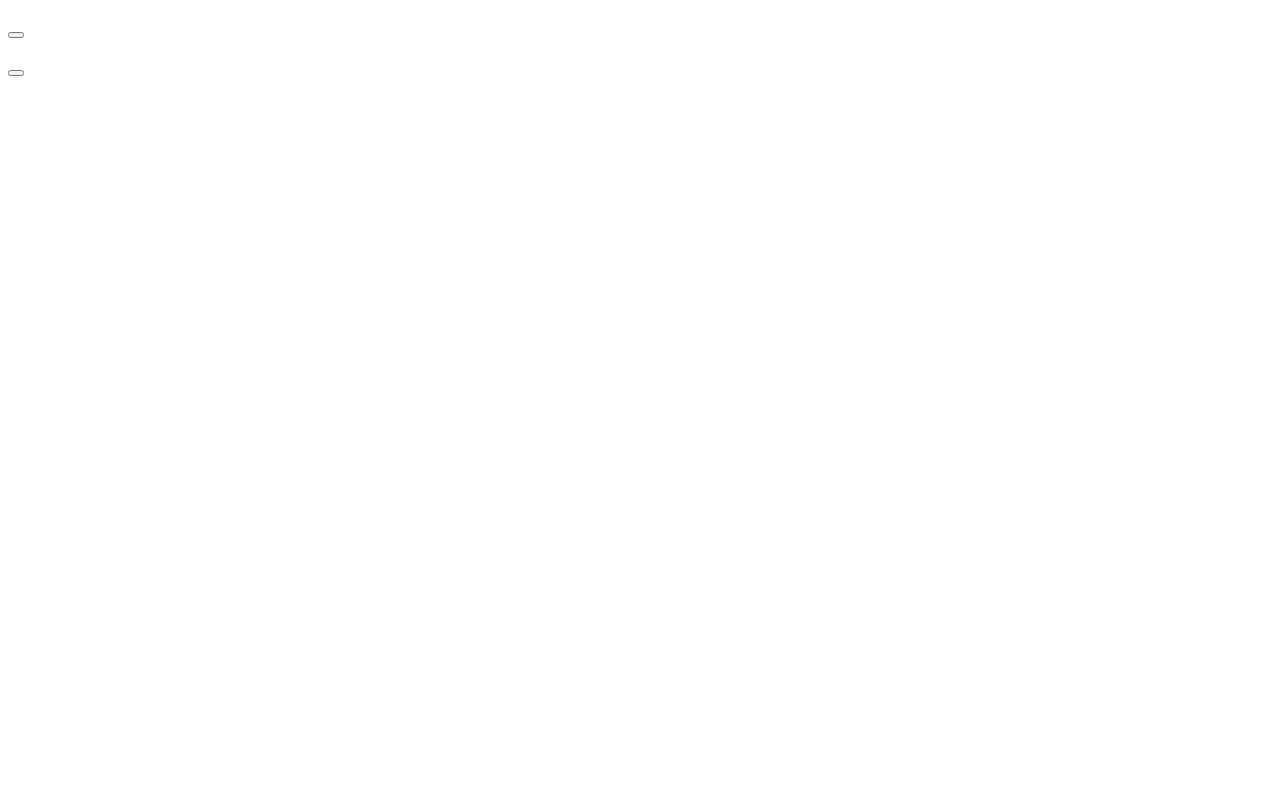
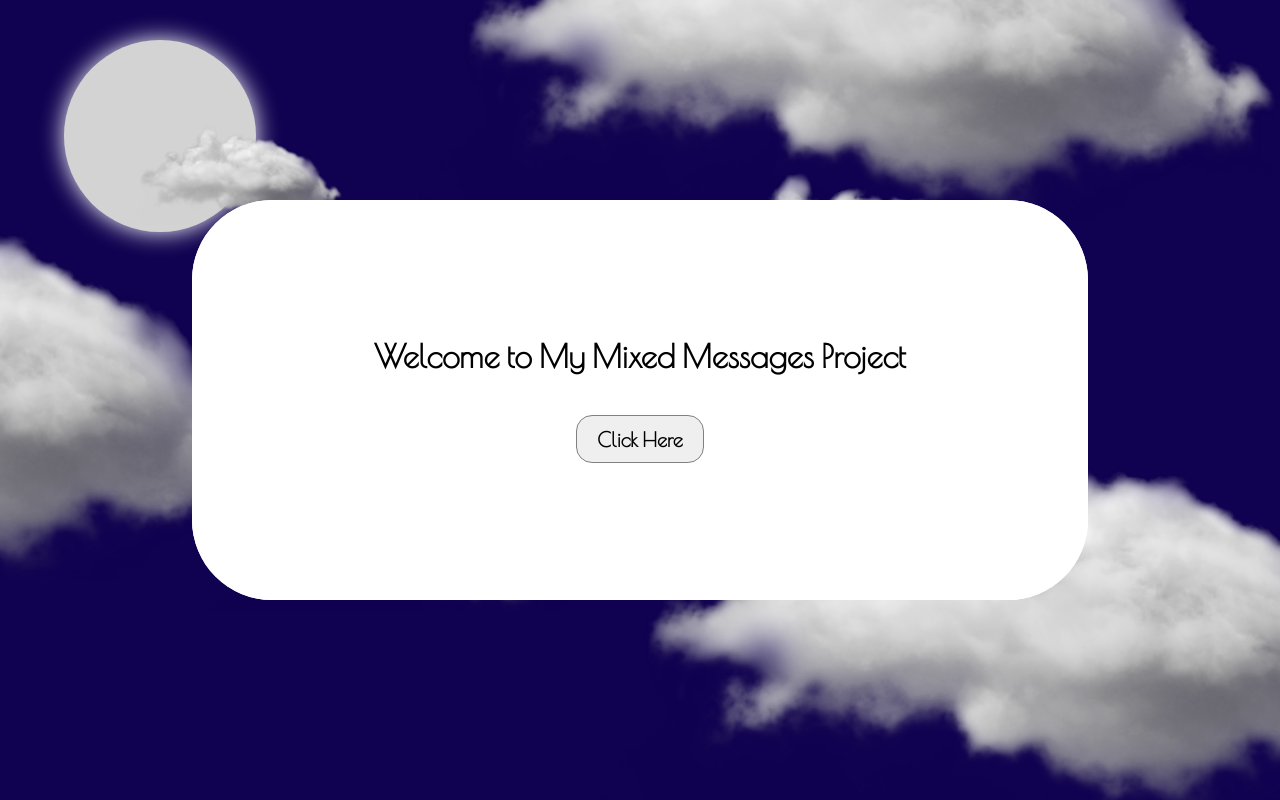
Before and after one commit to han-seouloh/mixed_messages_project, a plain HTML site: page index.html in a window 1280 px wide. Drawn offline with nearby package versions, Linux system fonts and the light colour scheme.

Commit message:
Update HTML file via commit

```diff
--- a/index.html
+++ b/index.html
@@ -3,37 +3,81 @@
 <head>
   <meta charset="UTF-8">
   <meta name="viewport" content="width=device-width, initial-scale=1.0">
+  <link rel="stylesheet" href="./resources/styles.css">
+  <link rel="preconnect" href="https://fonts.googleapis.com">
+<link rel="preconnect" href="https://fonts.gstatic.com" crossorigin>
+<link href="https://fonts.googleapis.com/css2?family=Poiret+One&display=swap" rel="stylesheet">
   <title>Mixed Messages: Project</title>
 </head>
 <body>
   <main>
-    <div class="day">
-      <div class="sky"></div>
+    <div id="day">
       <div class="sun"></div>
-      <div class="cloud1">
-        <div class="cloud"></div>
-      </div>
-      <div class="cloud2">
-        <div class="cloud"></div>
-        <div class="cloud"></div>
-      </div>
-      <div class="cloud3">
-        <div class="cloud"></div>
-        <div class="cloud"></div>
+      <div class="cloud-wrapper">
+        <div class="cloud a">
+          <img src="./resources/images/cloud.png" alt="cloud">
+        </div>
+        <div class="cloud b">
+          <img src="./resources/images/cloud.png" alt="cloud">
+        </div>
+        <div class="cloud b ">
+          <img src="./resources/images/cloud.png" alt="cloud">
+        </div>
+        <div class="cloud c">
+          <img src="./resources/images/cloud.png" alt="cloud">
+        </div>
+        <div class="cloud c">
+          <img src="./resources/images/cloud.png" alt="cloud">
+        </div>
+        <div class="cloud c">
+          <img src="./resources/images/cloud.png" alt="cloud">
+        </div>
       </div>
     </div>
-    <div class="night">
-
+    <div id="night">
+      <div class="moon"></div>
+      <div class="cloud-wrapper">
+        <div class="cloud a">
+          <img src="./resources/images/cloud.png" alt="cloud">
+        </div>
+        <div class="cloud b">
+          <img src="./resources/images/cloud.png" alt="cloud">
+        </div>
+        <div class="cloud b ">
+          <img src="./resources/images/cloud.png" alt="cloud">
+        </div>
+        <div class="cloud c">
+          <img src="./resources/images/cloud.png" alt="cloud">
+        </div>
+        <div class="cloud c">
+          <img src="./resources/images/cloud.png" alt="cloud">
+        </div>
+        <div class="cloud c">
+          <img src="./resources/images/cloud.png" alt="cloud">
+        </div>
+      </div>
     </div>
     <div class="banner welcome">
-      <h1></h1>
-      <button></button>
+      <h1>Welcome to My Mixed Messages Project</h1>
+      <button id="start">Click Here</button>
     </div>
     <div class="banner message">
       <h2></h2>
       <p></p>
-      <button></button>
+      <button id="back">Go Back</button>
     </div>
   </main>
 </body>
+<script src="./resources/mixed-messages.js"></script>
+<script src="https://ajax.googleapis.com/ajax/libs/jquery/3.6.0/jquery.min.js"></script>
+<script>
+$(document).ready(function(){
+  $("#start").click(function(){
+    $("div.welcome").fadeOut(1000);
+  });
+  $("#back").click(function(){
+    $("div.welcome").fadeIn(1000);
+  });
+});
+</script>
 </html>
```
